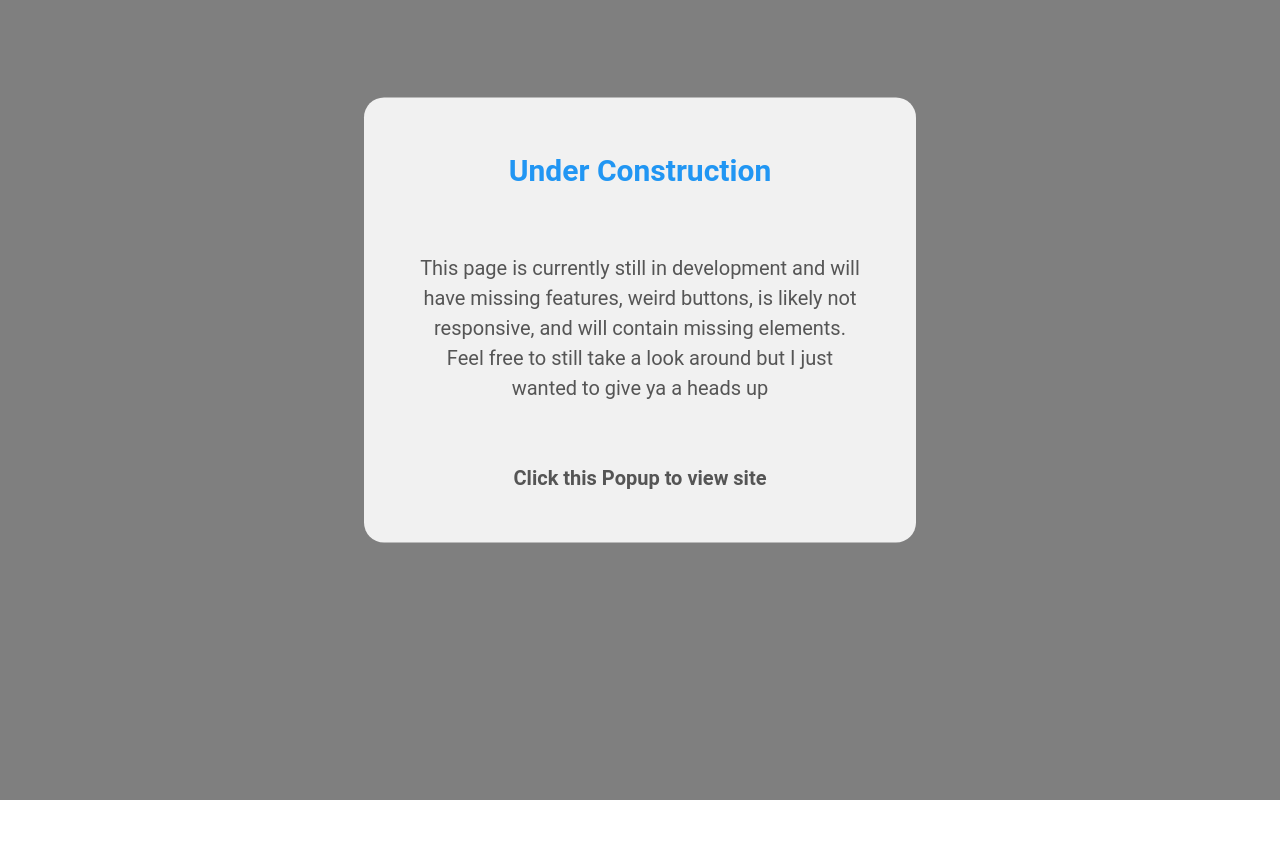
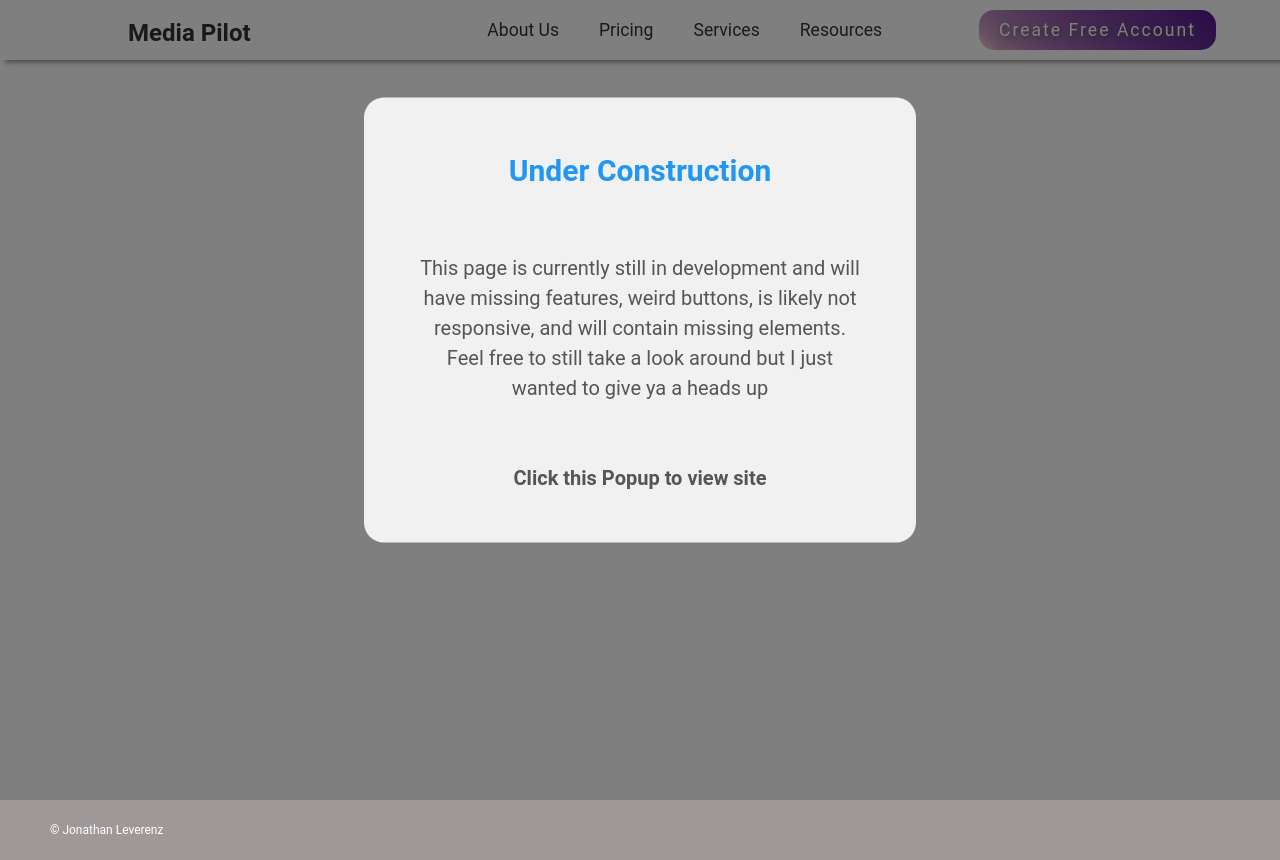
Before and after one commit to JonLev03-hub/Media-Pilot, a React (Create React App) app: page /Pricing in a window 1280 px wide. Before the commit the page ends 800 px from the top, so only its background shows below. Built offline with nearby package versions, Linux system fonts and the light colour scheme.

Commit message:
added empty routes

```diff
--- a/src/App.js
+++ b/src/App.js
@@ -3,6 +3,9 @@ import { BrowserRouter as Router, Routes, Route } from "react-router-dom";
 import Landing from "./pages/Landing/Landing";
 import About from "./pages/Landing/About";
 import UnderConstruction from "./components/UnderConstruction/UnderConstruction";
+import Pricing from "./pages/Landing/Pricing";
+import Resources from "./pages/Landing/Resources";
+import Services from "./pages/Landing/Services";
 function App() {
   return (
     <div className="App">
@@ -10,6 +13,9 @@ function App() {
         <Routes>
           <Route path="/" element={<Landing />}>
             <Route path="/" element={<About />} />
+            <Route path="/Pricing" element={<Pricing />} />
+            <Route path="/Resources" element={<Resources />} />
+            <Route path="/Services" element={<Services />} />
             <Route />
           </Route>
         </Routes>
--- a/src/components/Navbar/Navbar.js
+++ b/src/components/Navbar/Navbar.js
@@ -34,13 +34,13 @@ export default function Navbar() {
             </Link>
           </li>
           <li className={Styles.items}>
-            <Link to="/" className={Styles.items}>
+            <Link to="/pricing" className={Styles.items}>
               Pricing
             </Link>
           </li>
           <li className={Styles.items}>
             <DropDown>
-              <Link className={Styles.items} to="/">
+              <Link className={Styles.items} to="/Services">
                 Services
               </Link>
               <ul>
@@ -55,7 +55,9 @@ export default function Navbar() {
           </li>
           <li className={Styles.items}>
             <DropDown>
-              <p className={Styles.items}>Resources</p>
+              <Link className={Styles.items} to="/Resources">
+                Resources
+              </Link>
               <ul>
                 <li>FAQ</li>
                 <li>Contact</li>
--- /dev/null
+++ b/src/pages/Landing/Pricing.js
@@ -0,0 +1,2 @@
+import Styles from "./Pricing.module.css";
+export default function Pricing() {}
--- /dev/null
+++ b/src/pages/Landing/Resources.js
@@ -0,0 +1,2 @@
+import Styles from "./Resources.module.css";
+export default function Resources() {}
--- /dev/null
+++ b/src/pages/Landing/Services.js
@@ -0,0 +1,2 @@
+import Styles from "./Services.module.css";
+export default function Services() {}
```
Also changed, not shown: src/pages/Landing/Pricing.module.css (added), src/pages/Landing/Resources.module.css (added), src/pages/Landing/Services.module.css (added).
